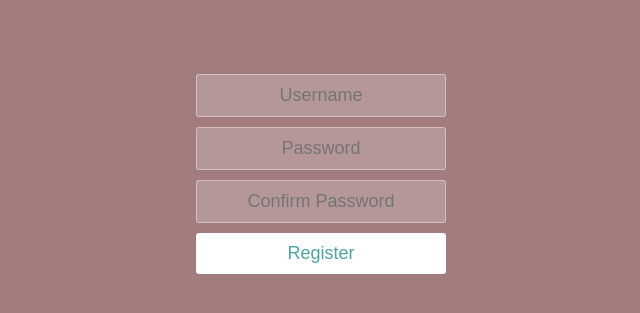
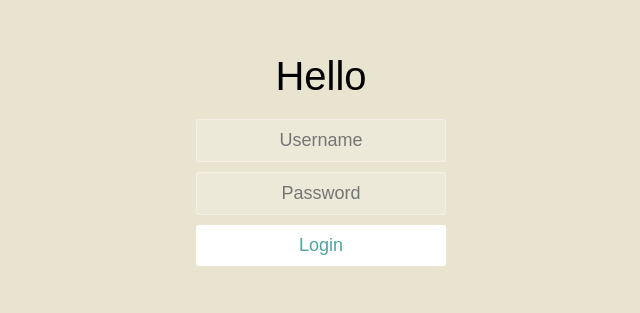
Before and after one commit to CondorW/googleKeeperClone, a React (Create React App) app: page / in a window 1280 px wide. Shown: the part 151-464 px from the top of the page, without its empty margins (319-959 px from the left). Built offline with nearby package versions, Linux system fonts and the light colour scheme.

Commit message:
Refactor code, work on login elements, front end display, react useStateHooks

```diff
--- a/package.json
+++ b/package.json
@@ -34,5 +34,8 @@
       "last 1 firefox version",
       "last 1 safari version"
     ]
+  },
+  "devDependencies": {
+    "eslint-plugin-react-hooks": "^4.2.0"
   }
 }
--- a/src/App.js
+++ b/src/App.js
@@ -1,14 +1,38 @@
-import logo from './logo.svg';
+import React, { useState } from 'react';
 import './App.css';
 import Header from './Components/Header';
 import Note from './Components/Note';
 import Footer from './Components/Footer';
 import notes from "./notes";
 import Form from './Components/Form';
+import NoteCounter from "./Components/NoteCounter";
 
-var loggedIn = false;
+var loggedIn = true;
 
 function App() {
+  const [cName, sName] = useState("");
+  function namePrint(evt) {
+    sName(evt.target.value);
+  }
+  const [cHeading, sHeading] = useState("");
+  function headingChange(){
+    sHeading(cName);
+  }
+
+  // const time = new Date().toLocaleTimeString();
+  // const [cTime, sTime] = useState(time);
+  // const [isMousedOver, setMouseOver] = useState(false);
+  // function mouseOverEvent() {
+  //   setMouseOver(true);
+  // }
+  // function mouseOutEvent() {
+  //   setMouseOver(false);
+  // }
+  // setInterval(updateTime, 1000);
+  // function updateTime() {
+  //   const newTime = new Date().toLocaleTimeString();
+  //   sTime(newTime);
+  // }
   // return (
   //   <div>
   //     <Header />
@@ -20,16 +44,27 @@ function App() {
   //         />
   //       );
   //     }))}
+  //     <NoteCounter />
+  //     <div>{cTime}</div>
+  //     <button
+  //       onMouseOver={mouseOverEvent}
+  //       onMouseOut={mouseOutEvent}
+  //       style={{ backgroundColor: isMousedOver ? "white" : "red" }}
+  //       >State changin Button
+  //     </button>
   //     <Footer />
   //   </div>
   // );
-  return(
+  return (
     <div className="container">
-      <Form
-      isLoggedIn = {loggedIn}
-      />
+      <h1>Hello {cHeading}</h1>
+      <form className="form">
+        <input onChange={namePrint} type="text" placeholder="Username" />
+        <input type="password" placeholder="Password" />
+        {loggedIn ? null : <input type="password" placeholder="Confirm Password" />}
+        <button onClick={headingChange} className="form-button" type="submit">{loggedIn ? "Login" : "Register"}</button>
+      </form>
     </div>
   );
 }
-
 export default App;
--- /dev/null
+++ b/src/Components/NoteCounter.js
@@ -0,0 +1,14 @@
+import React, {useState} from "react";
+
+function NoteCounter(){
+  const [count,setCount] = useState(0);
+  return(
+    <div>
+      <p>{count}</p>
+      <button onClick={()=>setCount(count + 1)}>Click to increase the counter</button>
+    </div>
+  );
+}
+
+
+export default NoteCounter;
--- a/src/index.css
+++ b/src/index.css
@@ -3,20 +3,24 @@
   margin: 0;
   box-sizing: border-box;
 }
+
 html {
   font-family: "Montserrat", sans-serif;
 }
+
 body {
-  background: rgb(163, 125, 125);
+  background: rgb(233, 228, 207);
   padding: 0 16px;
   width: 100%;
   height: 100%;
 }
+
 .container {
   margin: 10% auto;
   padding: 80px 0;
   text-align: center;
 }
+
 .container h1 {
   font-size: 40px;
   font-weight: 200;
@@ -26,6 +30,7 @@ form {
   padding: 20px 0;
   position: relative;
 }
+
 form input {
   border: 1px solid rgba(252, 252, 252, 0.4);
   background-color: rgba(252, 252, 252, 0.2);
@@ -40,11 +45,21 @@ form input {
   color: white;
   font-weight: 300;
 }
+
 header {
-  background-color: #f5ba13;
+  display: grid;
+  grid-template-columns: 1fr 1fr 1fr;
+  grid-template-rows: 1fr 1fr 1fr;
+  gap: 0px 0px;
+  grid-template-areas:
+    ". . TimerSpace"
+    ". . ."
+    ". . .";
+  background-color: #ebcf34;
   margin: auto -16px;
   padding: 16px 32px;
   box-shadow: 0 0 10px 0 rgba(0, 0, 0, 0.3);
+  height: 100px;
 }
 
 header h1 {
@@ -64,6 +79,7 @@ footer {
 footer p {
   color: #ccc;
 }
+
 .note {
   background: #fff;
   border-radius: 7px;
@@ -73,16 +89,19 @@ footer p {
   margin: 16px;
   float: left;
 }
+
 .note h1 {
   font-size: 1.1em;
   margin-bottom: 6px;
 }
+
 .note p {
   font-size: 1.1em;
   margin-bottom: 10px;
   white-space: pre-wrap;
   word-wrap: break-word;
 }
+
 form button {
   appearance: none;
   outline: 0;
@@ -94,3 +113,10 @@ form button {
   width: 250px;
   font-size: 18px;
 }
+
+.TimerSpace {
+  grid-area: TimerSpace;
+}
+.buttonHover{
+  background-color: red;
+}
```
Also changed, not shown: src/Components/Timer.js (added, +14 -0 lines).
